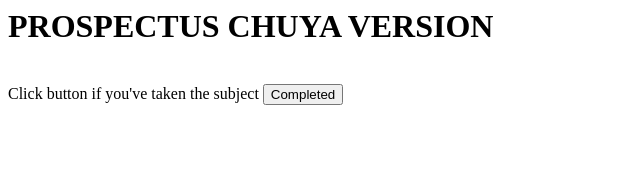
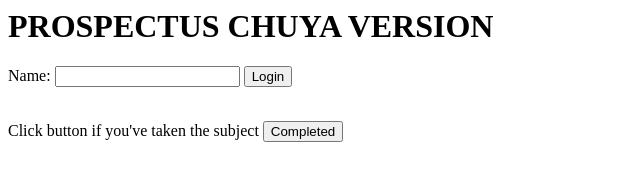
Before and after one commit to cmsc166-study-planner/study-planner, a plain HTML site: page index.html in a window 1280 px wide. Shown: the whole page, without its empty margins (0-640 px from the left). Drawn offline with Linux system fonts and the light colour scheme; no server answers.

Commit message:
Push student name with no duplicate

```diff
--- a/app.js
+++ b/app.js
@@ -37,6 +37,7 @@ for(var i=0; i < sub_codes.length; i++){
     sel.appendChild(opt);
 }*/
 
+
 subjectsRef.on("child_added", snap => {
     let subject = snap.val();
     let $li = document.createElement("li");
@@ -57,3 +58,32 @@ function userClicked(e) {
         userDetailUI.append($p);
     });
 }
+
+function setName(){
+    var flag = 0;
+    var x = document.getElementById("name").value;
+    document.getElementById("demo").innerHTML = x;
+    const studentsRef = dbRef.child("students");
+
+    dbRef.child("students").orderByChild("name").equalTo(x).once("value",snapshot => {
+        if(snapshot.exists()){
+            //const studentData = snapshot.val();
+            //flag = 1;
+            console.log("DUPE")
+        }
+        else{
+            var userRef = studentsRef.push({
+                name: x
+            });
+        }
+    });
+
+/*
+    if(flag == 0){
+        var userRef = studentsRef.push({
+            name: x
+        });
+        console.log("imong mama");
+    }
+    */
+}
--- a/index.html
+++ b/index.html
@@ -1,12 +1,16 @@
 <head>
     <meta charset="utf-8" />
-    <title>Sample CRUD Firebase Javascript - 01 Read Data</title>
+    <title>CMSC 166</title>
     <!-- <link rel="stylesheet" href="style.css" /> -->
 </head>
 <body>
     <h1>
         PROSPECTUS CHUYA VERSION
     </h1>
+    Name: <input type="text" id="name">
+    <button onclick="setName()">Login</button>
+    <p id="demo"></p>
+
     <ul id="userList"></ul>
     <div id="userDetail">
     </div>
```
